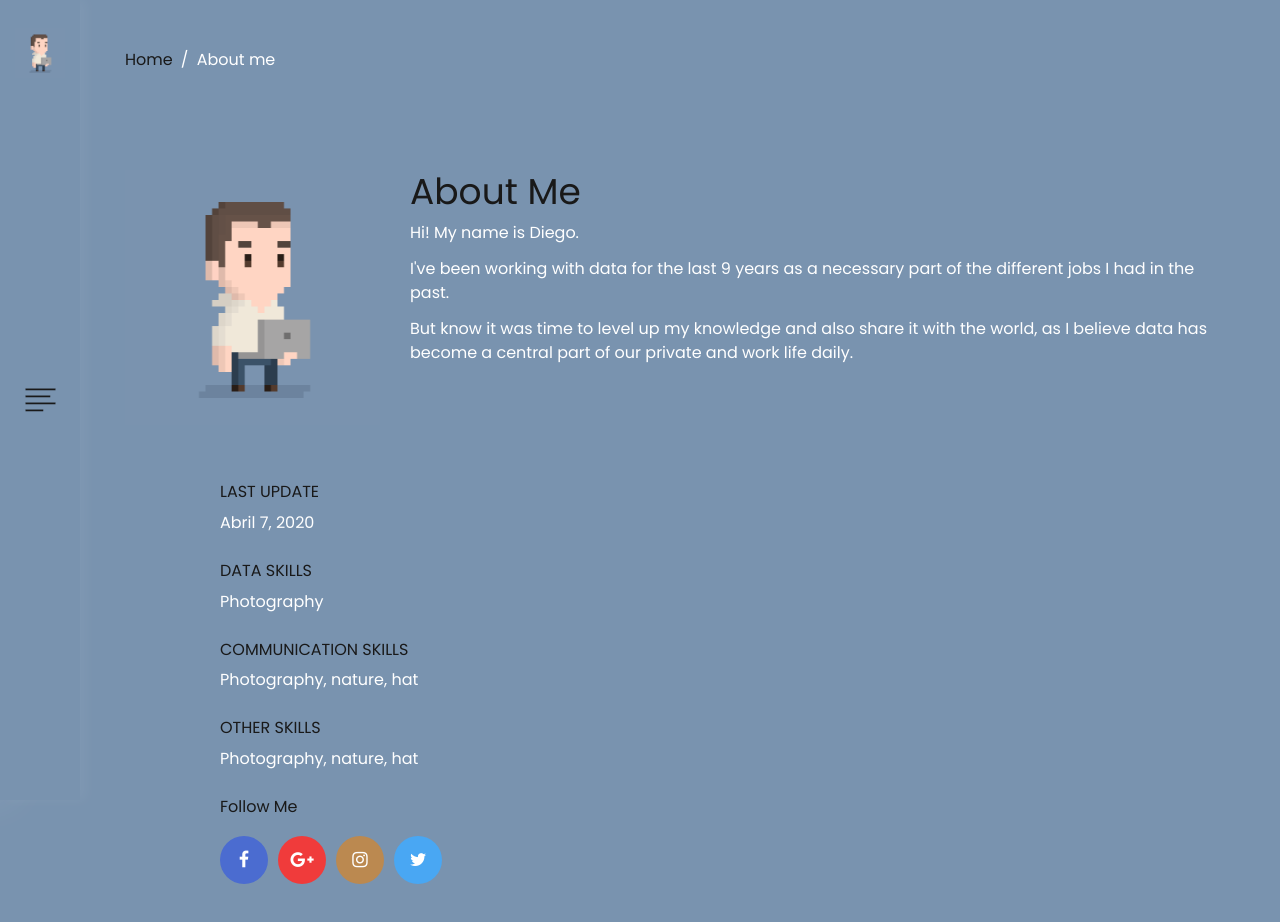
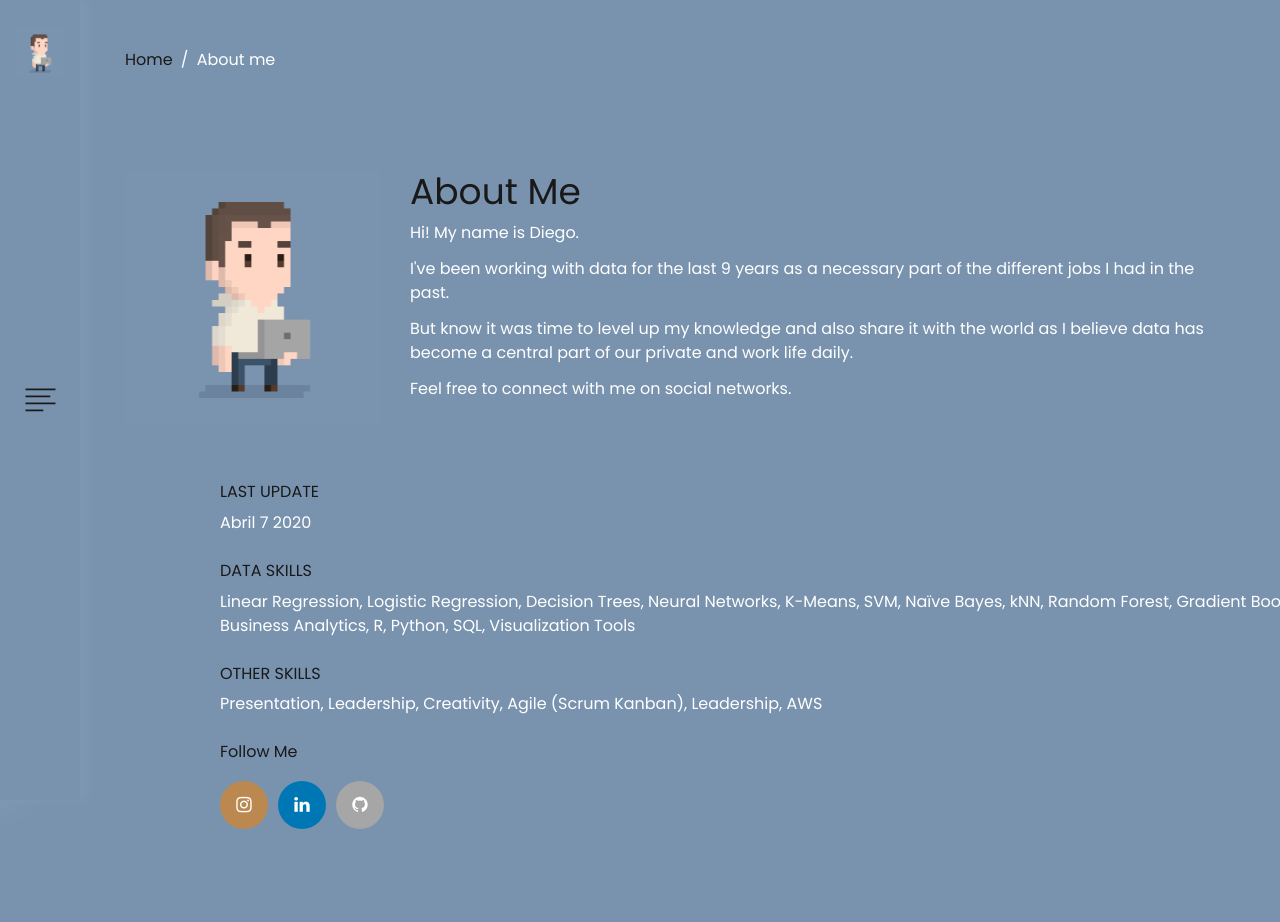
Before and after one commit to gody/gody.github.io, a plain HTML site: page about.html in a window 1280 px wide. Shown: the top 922 px of the page. Drawn offline with nearby package versions, Linux system fonts and the light colour scheme.

Commit message:
Added Social Networks to About page

```diff
--- a/about.html
+++ b/about.html
@@ -5,7 +5,7 @@
 
     <!-- Required meta tags -->
     <meta charset="utf-8">
-    <meta name="viewport" content="width=device-width, initial-scale=1, shrink-to-fit=no">
+    <meta name="viewport" content="width=device-width initial-scale=1 shrink-to-fit=no">
 
     <!-- Bootstrap CSS -->
     <link rel="stylesheet" href="css/bootstrap.min.css">
@@ -94,7 +94,9 @@
 
                           <p>I've been working with data for the last 9 years as a necessary part of the different jobs I had in the past.</p>
 
-                          <p>But know it was time to level up my knowledge and also share it with the world, as I believe data has become a central part of our private and work life daily.</p>
+                          <p>But know it was time to level up my knowledge and also share it with the world as I believe data has become a central part of our private and work life daily.</p>
+
+                          <p>Feel free to connect with me on social networks.</p>
                       </div><!-- .entry-content -->
                   </div><!-- .content-area -->
               </div><!-- .col-12 -->
@@ -104,31 +106,30 @@
                       <div class="posted-date">
                           <label>Last Update</label>
 
-                          <span class="date-format"><a href="#">Abril 7, 2020</a></span>
+                          <span class="date-format"><a href="#">Abril 7 2020</a></span>
                       </div><!-- .posted-date -->
 
                       <div class="post-category">
                           <label>Data Skills</label>
-                          <span><a href="#">Photography</a></span>
+                          <span><a href="#">Linear Regression,</a> <a href="#">Logistic Regression,</a> <a href="#">Decision Trees,</a>
+                          <a href="#">Neural Networks,</a> <a href="#">K-Means,</a> <a href="#">SVM,</a>
+                          <a href="#">Naïve Bayes,</a> <a href="#">kNN,</a> <a href="#">Random Forest,</a>
+                          <a href="#">Gradient Boosting,</a> <a href="#">Business Analytics,</a> <a href="#">R,</a>
+                          <a href="#">Python,</a> <a href="#">SQL,</a> <a href="#">Visualization Tools</a></span>
                       </div><!-- .post-category -->
 
                       <div class="posted-tags">
-                          <label>Communication Skills</label>
-                          <span><a href="#">Photography</a>, <a href="#">nature</a>, <a href="#">hat</a> </span>
-                      </div><!-- .entry-meta -->
-
-                      <div class="posted-tags">
                           <label>Other Skills</label>
-                          <span><a href="#">Photography</a>, <a href="#">nature</a>, <a href="#">hat</a> </span>
+                          <span><a href="#">Presentation</a>, <a href="#">Leadership</a>, <a href="#">Creativity</a>,
+                                <a href="#">Agile (Scrum Kanban)</a>, <a href="#">Leadership</a>, <a href="#">AWS</a> </span>
                       </div><!-- .entry-meta -->
 
                       <div class="post-share">
                           <label>Follow Me</label>
                           <ul>
-                              <li class="fb"><a href="#"><i class="fa fa-facebook"></i></a></li>
-                              <li class="gp"><a href="#"><i class="fa fa-google-plus"></i></a></li>
-                              <li class="in"><a href="#"><i class="fa fa-instagram"></i></a></li>
-                              <li class="tw"><a href="#"><i class="fa fa-twitter"></i></a></li>
+                              <li class="in"><a href="https://www.instagram.com/d.amenabar/"><i class="fa fa-instagram"></i></a></li>
+                              <li class="ln"><a href="https://www.linkedin.com/in/diegoamenabar/"><i class="fa fa-linkedin"></i></a></li>
+                              <li class="gh"><a href="https://github.com/gody"><i class="fa fa-github"></i></a></li>
                           </ul>
                       </div><!-- .post-share -->
                   </div><!-- .entry-meta -->
--- a/style.css
+++ b/style.css
@@ -555,6 +555,14 @@ a:hover, a:active {
     background: #49a7f3;
 }
 
+.single-portfolio .post-share ul li.ln {
+    background: #0077b5;
+}
+
+.single-portfolio .post-share ul li.gh {
+    background: #a6a6a6;
+}
+
 /*
 # Post Sidebar
 --------------------------------*/
@@ -1064,6 +1072,14 @@ a:hover, a:active {
     background: #49a7f3;
 }
 
+.single-post .post-share ul li.ln {
+    background: #0077b5;
+}
+
+.single-post .post-share ul li.gh {
+    background: #a6a6a6;
+}
+
 @media screen and (min-width: 768px) {
     .post-comments .comment-author-avatar {
         margin-right: 50px;
```
